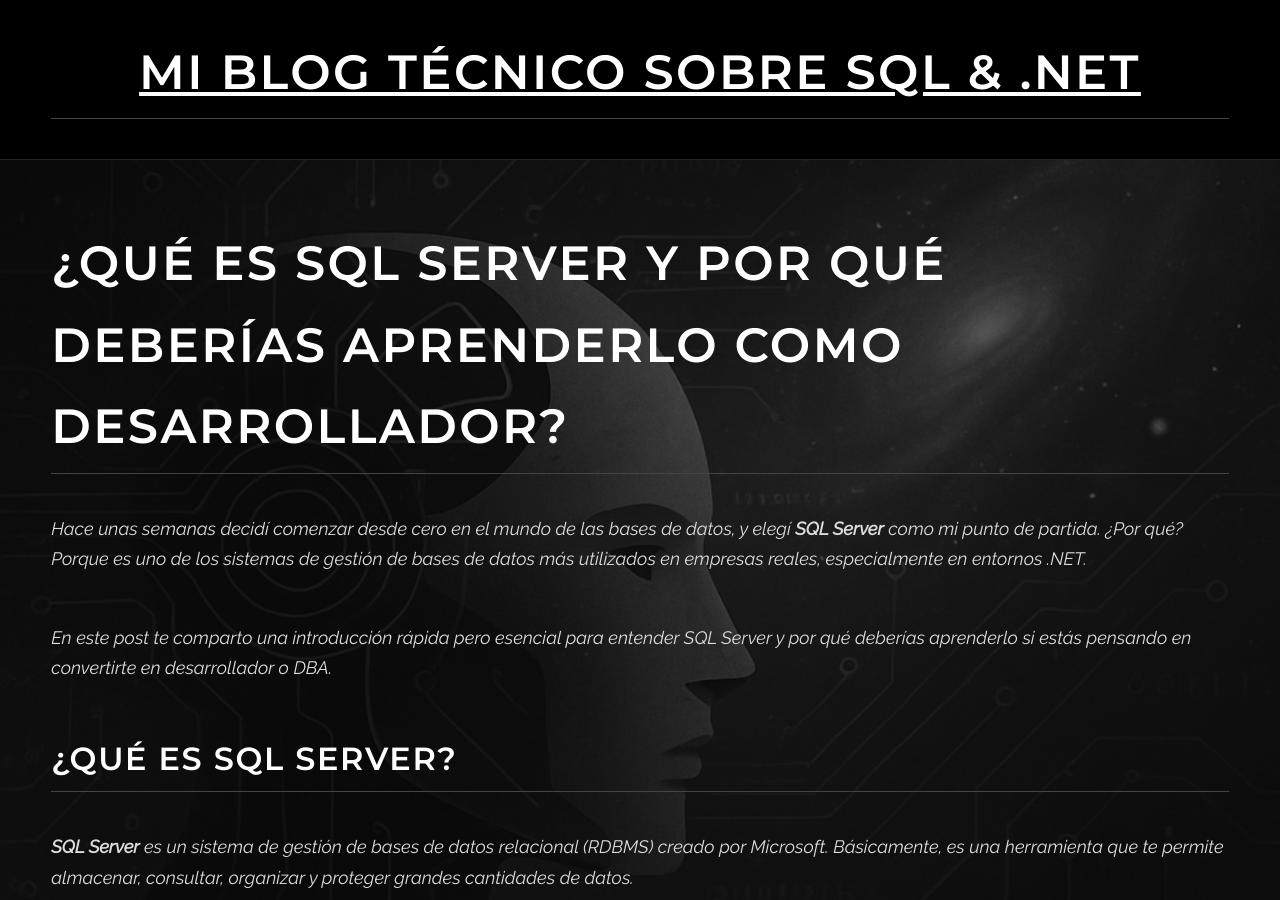
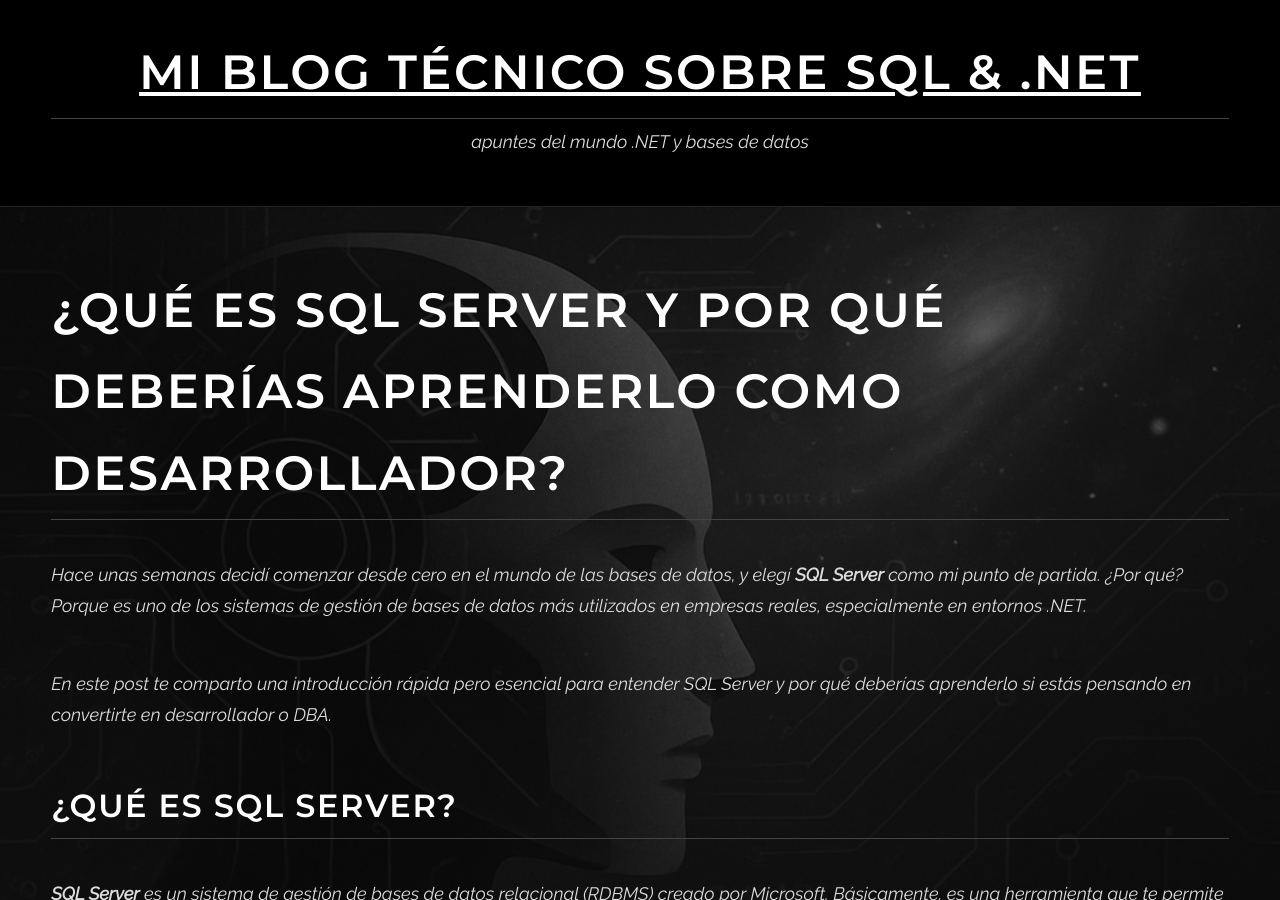
Before and after one commit to dotnetdba/dotnetdba.github.io, a Jekyll site: the page built from _posts/2025-05-25-que-es-sql-server.md, in a window 1280 px wide and 900 px high. Built offline with Jekyll 4.4.1, drawn with Linux system fonts in a browser that asks for light colours.

Commit message:
Update post.html

```diff
--- a/_layouts/post.html
+++ b/_layouts/post.html
@@ -11,6 +11,7 @@
   <nav>
     <header>
       <h1><a href="{{ '/' | relative_url }}">Mi Blog Técnico sobre SQL & .NET</a></h1>
+      <p style="margin-top: 0.5rem; font-style: italic;">apuntes del mundo .NET y bases de datos</p>
     </header>
   </nav>
   <br />
```
